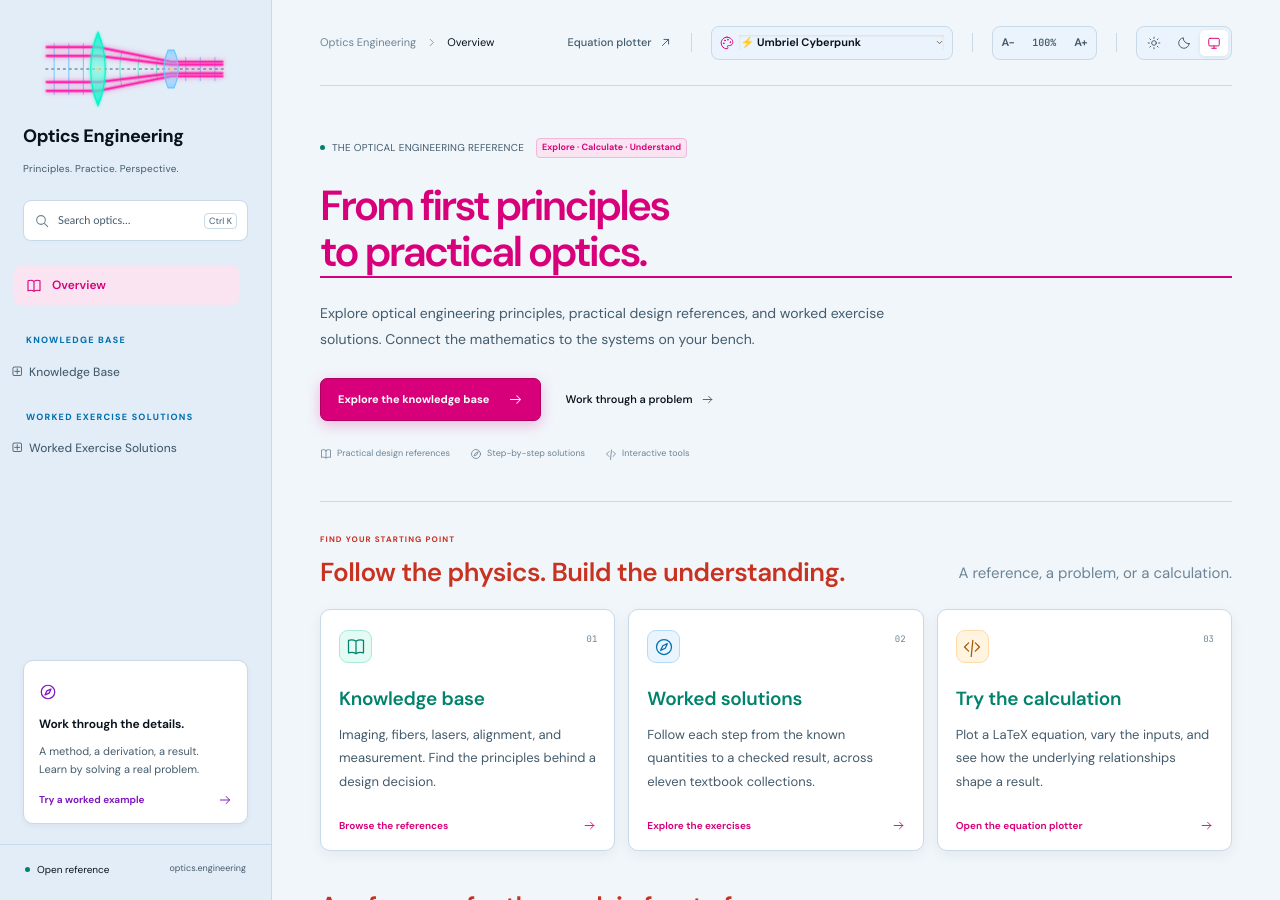
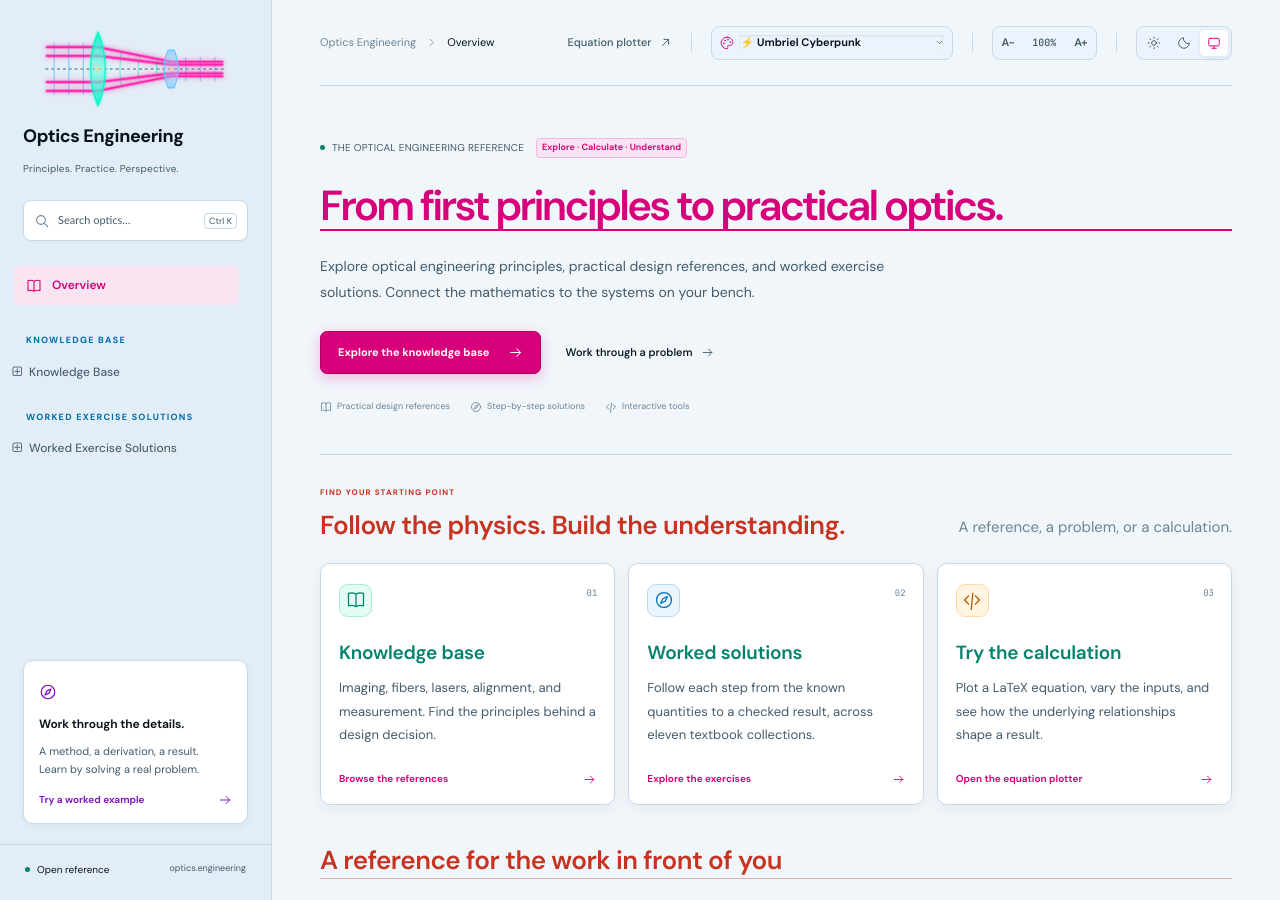
Before and after one commit to dragonleopardpig/optics-engineering, a Sphinx documentation site: the page built from docs/source/index.rst, in a window 1280 px wide and 900 px high. Built offline with Sphinx 7.4.7 and the Read the Docs theme 3.1.0, drawn with Linux system fonts in a browser that asks for light colours.

```diff
--- a/docs/source/_templates/landing.html
+++ b/docs/source/_templates/landing.html
@@ -1,6 +1,6 @@
 <section class="home-hero" aria-labelledby="hero-heading">
   <div class="hero-kicker"><span class="hero-kicker-dot"></span> THE OPTICAL ENGINEERING REFERENCE <span class="kicker-version">Explore · Calculate · Understand</span></div>
-  <h1 id="hero-heading">From first principles<br> <span>to practical optics.</span></h1>
+  <h1 id="hero-heading">From first principles <span>to practical optics.</span></h1>
   <p class="hero-description">Explore optical engineering principles, practical design references, and worked exercise solutions. Connect the mathematics to the systems on your bench.</p>
   <div class="hero-actions">
     <a class="button-primary" href="{{ pathto('knowledge_base/index') }}">Explore the knowledge base {{ icon('arrow') }}</a>
```
